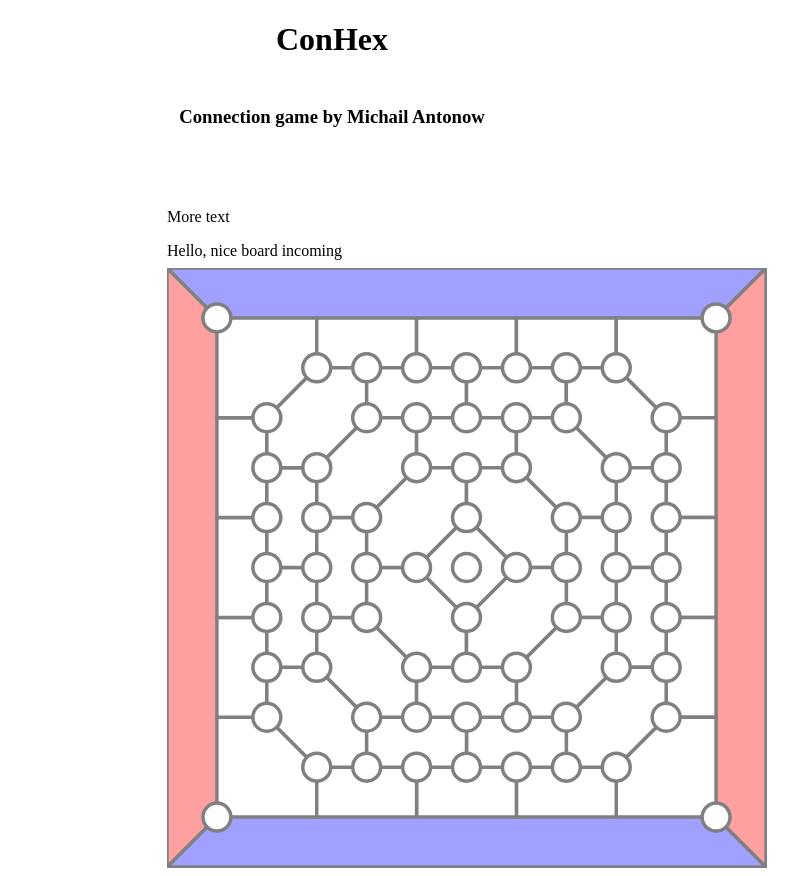
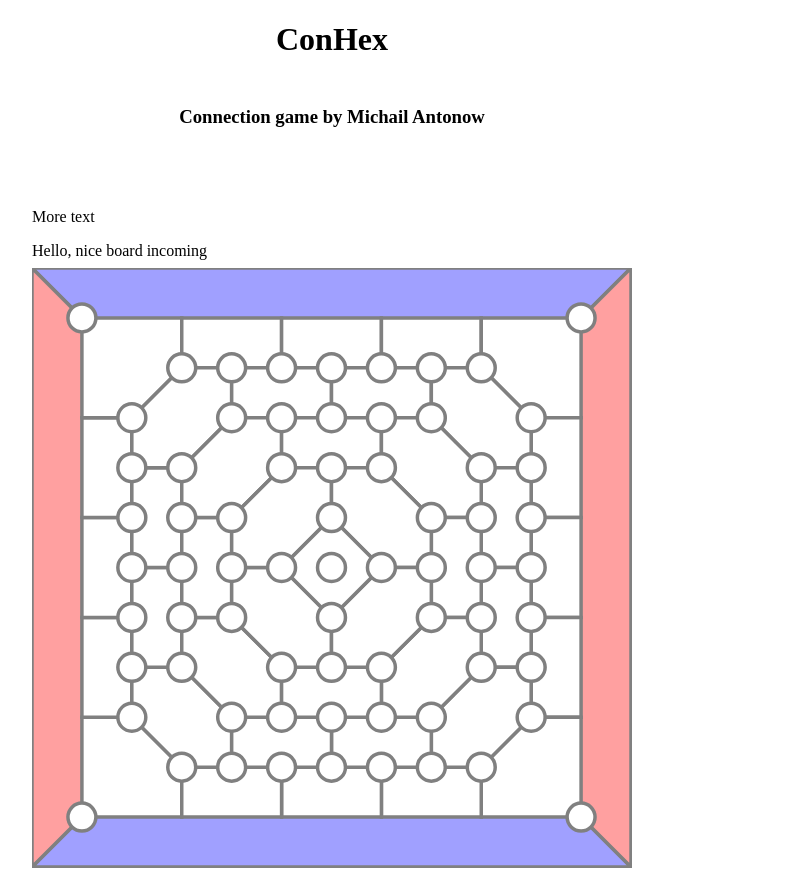
Before and after one commit to mmKALLL/conhex, a React (Vite) app: page / in a window 1280 px wide. Shown: the whole page, without its empty margins (308-1106 px from the left). Built offline with nearby package versions, Linux system fonts and the light colour scheme.

Commit message:
change screen width

```diff
--- a/src/main.scss
+++ b/src/main.scss
@@ -1,5 +1,5 @@
 #app {
-  max-width: min(100%, 330px);
+  max-width: min(100%, 600px);
   margin: 0 auto
 }
 
```
